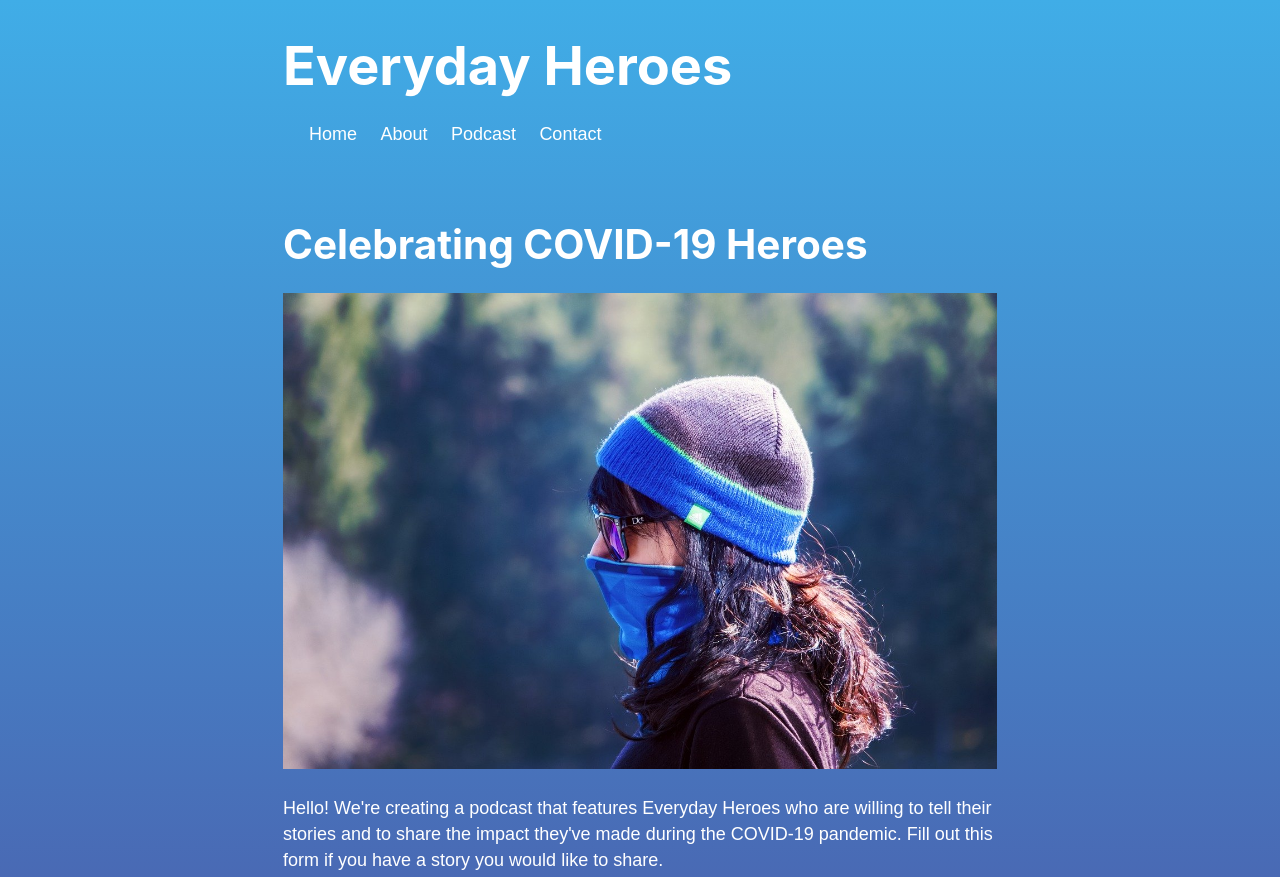
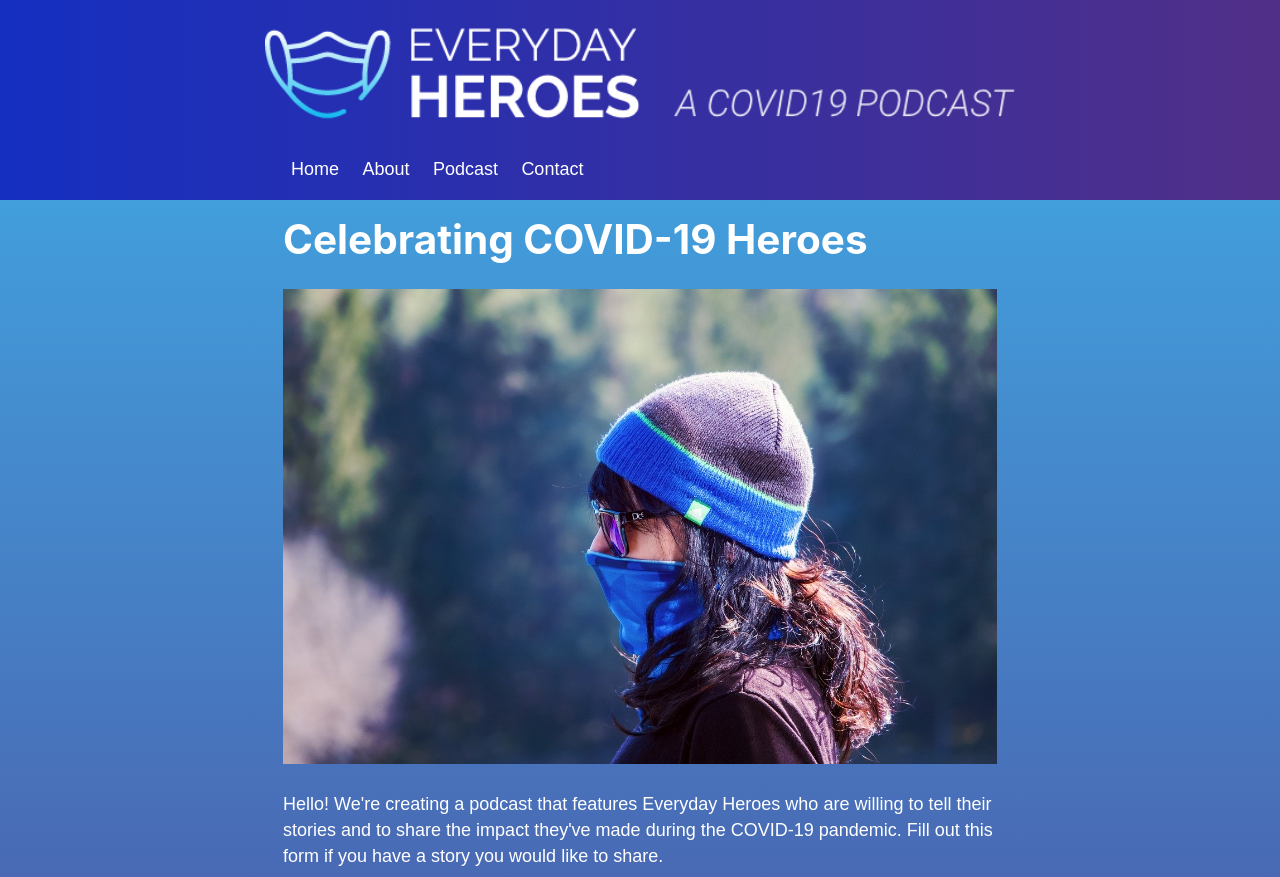
Before and after one commit to women-who-software/returnship-everydayheroes, a Gatsby site: page / in a window 1280 px wide. Shown: the top 877 px of the page. Built offline with nearby package versions, Linux system fonts and the light colour scheme; Gatsby itself is replaced by a stand-in of ours.

Commit message:
added header logo & background color

```diff
--- a/src/components/header.js
+++ b/src/components/header.js
@@ -1,16 +1,37 @@
 import React from "react"
 import { Link } from "gatsby"
+import Img from "gatsby-image"
+import { useStaticQuery, graphql } from "gatsby"
 
 import headerStyles from "./header.module.scss"
 
 const Header = () => {
+  const data = useStaticQuery(graphql`
+    query HeaderQuery {
+      file(relativePath: { eq: "overlay_logo.png" }) {
+        childImageSharp {
+          fluid {
+            aspectRatio
+            base64
+            sizes
+            src
+            srcSet
+          }
+        }
+      }
+    }
+  `)
+
   return (
-    <header className={headerStyles.header}>
-      <h1>
+    <header className={headerStyles.headerContainer}>
+      <div className={headerStyles.header}>
         <Link className={headerStyles.title} to="/">
-          Everyday Heroes
+          <Img
+            fluid={data.file.childImageSharp.fluid}
+            alt=" Everyday Heroes, a covid19 Podcast with a Mask Icon"
+          />
         </Link>
-      </h1>
+
         <nav>
           <ul className={headerStyles.nav_list}>
             <li>
@@ -59,6 +80,7 @@ const Header = () => {
             </li>
           </ul>
         </nav>
+      </div>
     </header>
   )
 }
--- a/src/components/header.module.scss
+++ b/src/components/header.module.scss
@@ -1,10 +1,22 @@
+.headerContainer {
+  //padding: 1rem 0 2rem;
+  position: fixed;
+  z-index: 1;
+  width: 100vw;
+  background-image: linear-gradient(to right, #152fc1, #512f88);
+  top: 0;
+  left: 0;
+  height: 200px;
+}
 .header {
   padding: 1rem 0 2rem;
+  max-width: 750px;
+  margin: 0 auto;
 }
 
 .title {
-  color: #fff;
-  font-size: 3rem;
+  //color: #fff;
+  //font-size: 3rem;
   text-decoration: none;
 }
 
@@ -25,11 +37,11 @@
 }
 
 .nav_item:hover {
-  color: #512f88;
+  color: #177dea;
 }
 
 .active_nav_item {
-  color: #177dea;
+  color: #005bbb;
 }
 
 .link {
--- a/src/components/layout.module.scss
+++ b/src/components/layout.module.scss
@@ -2,12 +2,13 @@
   margin: 0 auto;
   max-width: 750px;
   padding: 1rem;
+  margin-top: 200px;
 
   display: flex;
   flex-direction: column;
   min-height: 100vh;
   color: #fff;
-  background-image: linear-gradient(#40ade7, #512f88);
+  //background-image: linear-gradient(#40ade7, #512f88);
 
   display: flex;
   flex-direction: column;
--- a/src/pages/index.js
+++ b/src/pages/index.js
@@ -25,6 +25,7 @@ const IndexPage = () => {
 
   return (
     <div>
+      <div className={IndexStyles.headerContainer}></div>
       <Layout>
         <div className={IndexStyles.row}>
           <div className={IndexStyles.col_50}>
--- a/src/styles/index.scss
+++ b/src/styles/index.scss
@@ -12,6 +12,7 @@ body {
   background-color: #40ade7;
   background-image: linear-gradient(#40ade7, #512f88);
 }
+
 article,
 aside,
 details,
@@ -633,6 +634,7 @@ pre tt:before,
 pre tt:after {
   content: "";
 }
+
 @media only screen and (max-width: 800px) {
   html {
     font-size: 100%;
```
Also changed, not shown: src/images/overlay_logo.png (added). Lines whose indentation alone changed are shown as unchanged.
